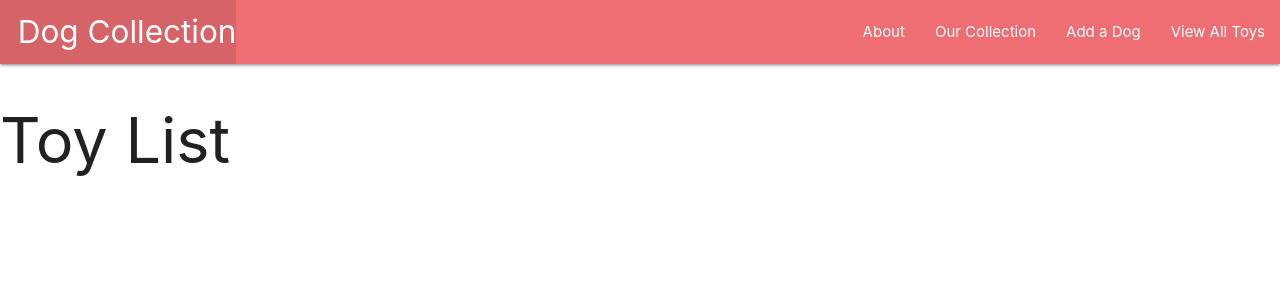
After one commit to jcheng1022/dogcollector, a Django app: page /toys/ in a window 1280 px wide. The commit adds this page. Shown: the top 300 px of the page. Run offline with Django 4.2, Linux system fonts and the light colour scheme; data that the repository does not hold is empty.

Commit message:
adds toy models and displays

```diff
--- a/main_app/admin.py
+++ b/main_app/admin.py
@@ -1,6 +1,8 @@
 from django.contrib import admin
-from .models import Dog
+from .models import Dog, Played, Toy
 # Register your models here.
 
 
 admin.site.register(Dog)
+admin.site.register(Played)
+admin.site.register(Toy)
--- a/main_app/templates/base.html
+++ b/main_app/templates/base.html
@@ -9,6 +9,7 @@
       rel="stylesheet"
       href="https://cdnjs.cloudflare.com/ajax/libs/materialize/1.0.0/css/materialize.min.css"
     />
+    <script src="https://cdnjs.cloudflare.com/ajax/libs/materialize/1.0.0/js/materialize.min.js"></script>
 </head>
 <body>
     <header class="navbar-fixed">
@@ -23,10 +24,14 @@
               <li><a href="{% url 'about' %}">About</a></li>
               <li> <a href="{% url 'index' %}"> Our Collection</a></li>
               <li> <a href="{% url 'dogs_create' %}"> Add a Dog</a></a></a></li>
+              <li> <a href="{% url 'toy_index' %}"> View All Toys</a></a></a></li>
             </ul>
           </div>
         </nav>
       </header>
-      {% block content%} {% endblock %}
+
+
+      {% block content%}
+      {% endblock %}
 </body>
 </html>
--- /dev/null
+++ b/main_app/templates/toys/index.html
@@ -0,0 +1,17 @@
+{% extends 'base.html' %} {% block content %}
+
+<h1>Toy List</h1>
+
+{% for toy in object_list %}
+<div class="card">
+    <a href="{% url 'toys_detail' toy.id %}">
+    <div class="card-content">
+      <span class="card-title"
+        >
+        <span class="{{toy.color}}-text">{{toy.color}}</span> {{toy.name}}</span
+      >
+    </div>
+  </a>
+</div>
+
+{% endfor %} {% endblock%}
--- a/main_app/urls.py
+++ b/main_app/urls.py
@@ -9,4 +9,8 @@ urlpatterns = [
     path('dogs/create/', views.DogCreate.as_view(), name='dogs_create'),
     path('dogs/<int:pk>/update', views.DogUpdate.as_view(), name='dogs_update'),
     path('dogs/<int:pk>/delete', views.DogDelete.as_view(), name='dogs_delete'),
+    path('dogs/<int:dog_id>/add_playing/', views.add_playing, name='add_playing'),
+    path('dogs/<int:dog_id>/assoc_toy/<int:toy_id>/', views.assoc_toy, name='assoc_toy'),
+    path('toys/', views.ToyList.as_view(), name='toy_index'),
+    path('toys/<int:pk>', views.ToyDetail.as_view(), name='toys_detail')
 ]
--- a/main_app/views.py
+++ b/main_app/views.py
@@ -1,9 +1,12 @@
-from django.shortcuts import render
+from django.shortcuts import render, redirect
 
 from django.http import HttpResponse
 # Create your views here.
-from .models import Dog
+from .models import Dog, Toy
 from django.views.generic.edit import CreateView, UpdateView, DeleteView
+from django.views.generic import ListView
+from django.views.generic import DetailView
+from .forms import PlayedForm
 
 def home(request):
     return render(request, 'home.html')
@@ -20,7 +23,10 @@ def dogs_index(request):
 
 def dogs_details(request,dog_id):
     dog = Dog.objects.get(id=dog_id)
-    return render(request, 'dogs/details.html', {'dog': dog})
+    played_form = PlayedForm()
+    toys_dog_doesnt_have = Toy.objects.exclude(id__in = dog.toys.all().values_list('id'))
+    played_form = PlayedForm()
+    return render(request, 'dogs/details.html', {'dog': dog, 'played_form':played_form, 'toys':toys_dog_doesnt_have})
 
 class DogCreate(CreateView):
     model=Dog
@@ -33,3 +39,27 @@ class DogUpdate(UpdateView):
 class DogDelete(DeleteView):
     model=Dog
     success_url= '/dogs/'
+
+
+def add_playing(request, dog_id):
+    form = PlayedForm(request.POST)
+    if form.is_valid():
+        new_playing = form.save(commit=False)
+        new_playing.dog_id = dog_id
+        new_playing.save()
+    return redirect('detail', dog_id=dog_id)
+
+
+def assoc_toy(request, dog_id, toy_id):
+    Dog.objects.get(id=dog_id).toys.add(toy_id)
+    return redirect('detail', dog_id = dog_id)
+
+
+class ToyList(ListView):
+    model = Toy
+    template_name = 'toys/index.html'
+
+
+class ToyDetail(DetailView):
+    model = Toy
+    template_name = 'toys/detail.html'
```
Also changed, not shown: main_app/forms.py (added, +7 -0 lines), main_app/models.py (+25 -0 lines), main_app/templates/dogs/details.html (+69 -0 lines), main_app/templates/toys/detail.html (added, +8 -0 lines), main_app/migrations/0002_played.py (added), main_app/migrations/0003_alter_played_play.py (added), main_app/migrations/0004_alter_played_play.py (added), main_app/migrations/0005_alter_played_options.py (added), main_app/migrations/0006_toy.py (added), main_app/migrations/0007_dog_toys.py (added).
